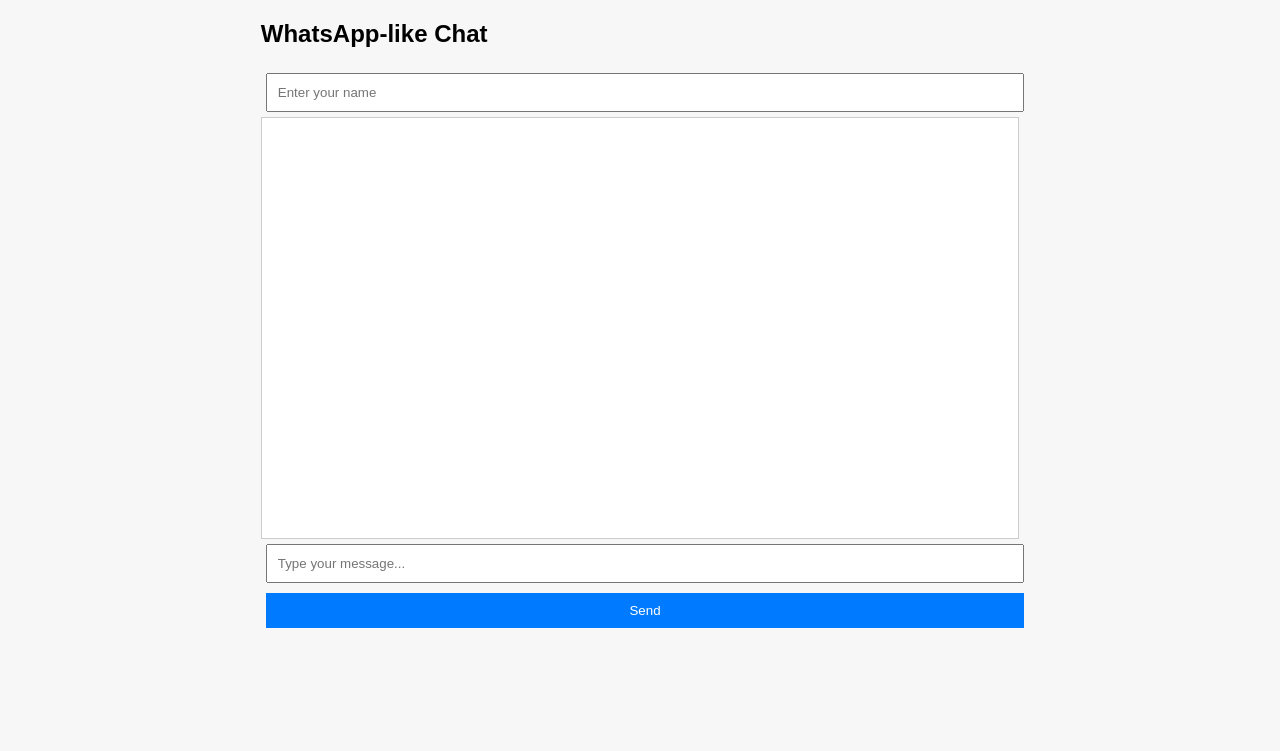
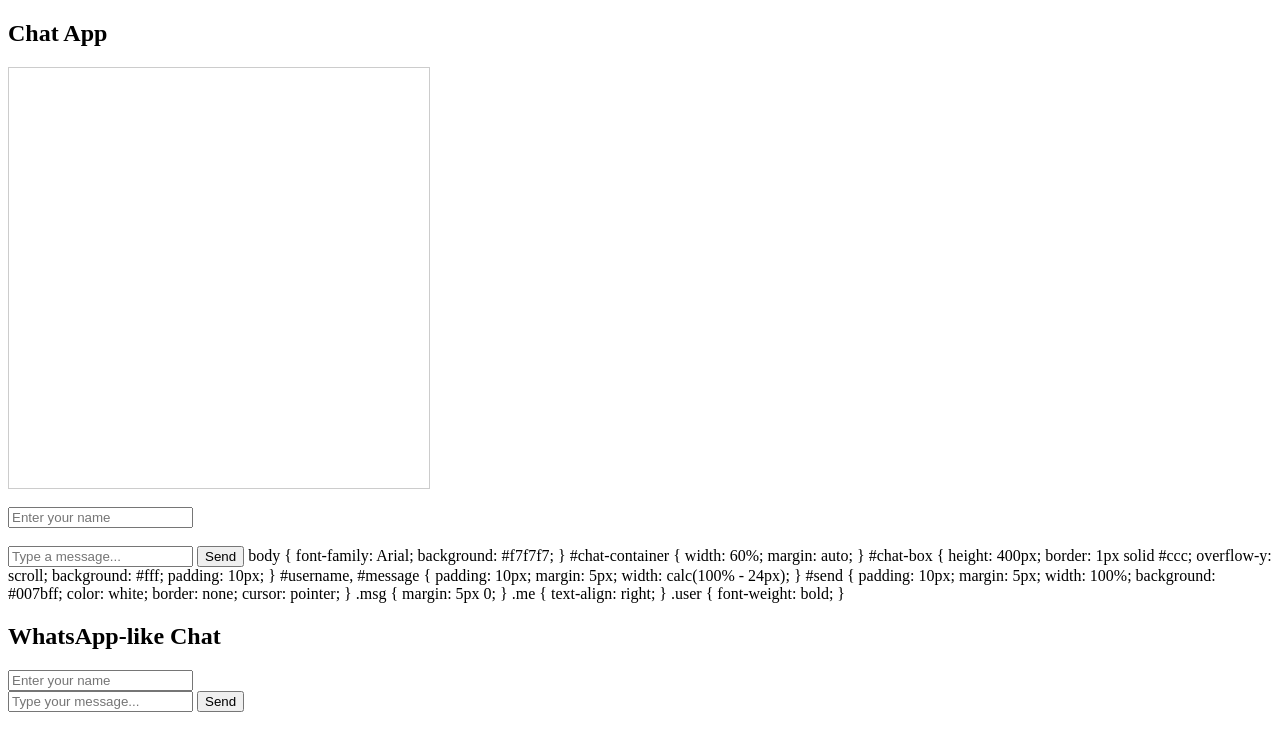
Before and after one commit to syedtalhahamid/chatapp, a Flask app: page / in a window 1280 px wide. Shown: the top 751 px of the page. Run offline with Flask 3, Linux system fonts and the light colour scheme; some libraries are stand-ins or nearby versions.

Commit message:
Update index.html

```diff
--- a/templates/index.html
+++ b/templates/index.html
@@ -3,7 +3,61 @@
 <head>
     <title>WhatsApp-like Flask Chat</title>
     <script src="https://cdn.socket.io/4.6.1/socket.io.min.js"></script>
-    <style>
+    <style><!DOCTYPE html>
+<html>
+<head>
+  <title>Chat App</title>
+  <script src="https://cdnjs.cloudflare.com/ajax/libs/socket.io/4.5.4/socket.io.js"></script>
+  <style>
+    body { font-family: Arial; margin: 20px; }
+    #chat { width: 400px; height: 400px; border: 1px solid #ccc; overflow-y: auto; padding: 10px; }
+    .msg { margin: 5px; padding: 5px 10px; border-radius: 10px; display: inline-block; max-width: 80%; }
+    .me { background: #DCF8C6; float: right; clear: both; }
+    .other { background: #ECECEC; float: left; clear: both; }
+  </style>
+</head>
+<body>
+  <h2>Chat App</h2>
+  <div id="chat"></div>
+  <br>
+  <input type="text" id="username" placeholder="Enter your name" />
+  <br><br>
+  <input type="text" id="msg" placeholder="Type a message..." />
+  <button onclick="sendMessage()">Send</button>
+
+  <script>
+    var socket = io();
+    var username = "";
+
+    document.getElementById("username").addEventListener("change", function() {
+      username = this.value;
+      socket.emit("join", {username: username});
+    });
+
+    function sendMessage() {
+      var input = document.getElementById("msg");
+      var text = username + ": " + input.value;
+      socket.send(text);
+      input.value = "";
+    }
+
+    socket.on("message", function(msg) {
+      var chat = document.getElementById("chat");
+      var div = document.createElement("div");
+      div.classList.add("msg");
+      if (msg.startsWith(username)) {
+        div.classList.add("me");
+      } else {
+        div.classList.add("other");
+      }
+      div.innerText = msg;
+      chat.appendChild(div);
+      chat.scrollTop = chat.scrollHeight;
+    });
+  </script>
+</body>
+</html>
+
         body { font-family: Arial; background: #f7f7f7; }
         #chat-container { width: 60%; margin: auto; }
         #chat-box { height: 400px; border: 1px solid #ccc; overflow-y: scroll; background: #fff; padding: 10px; }
```
